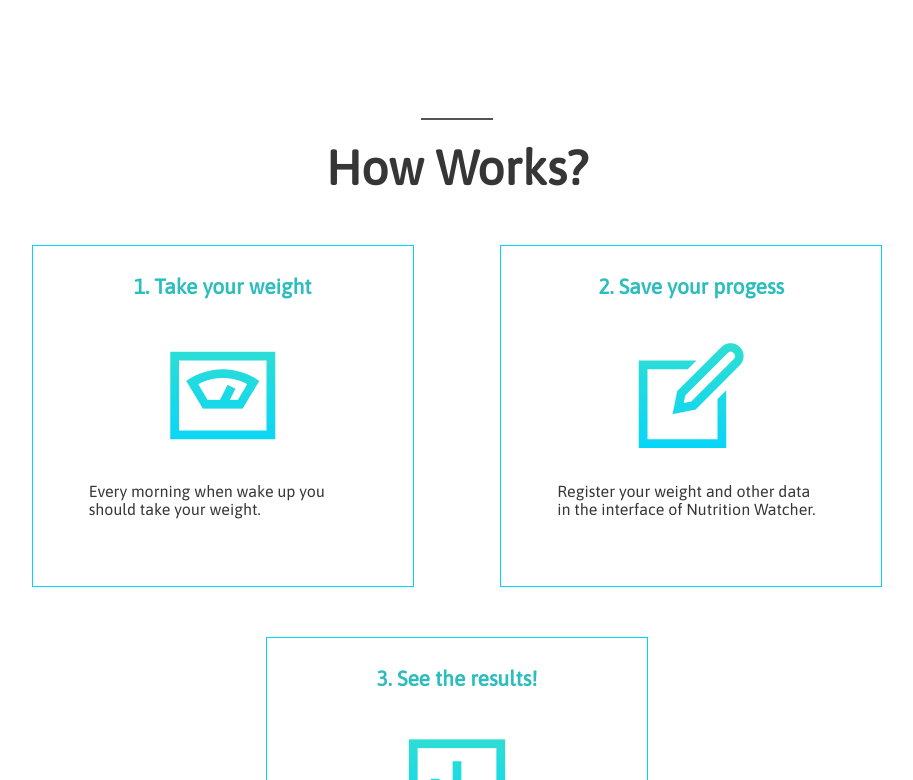
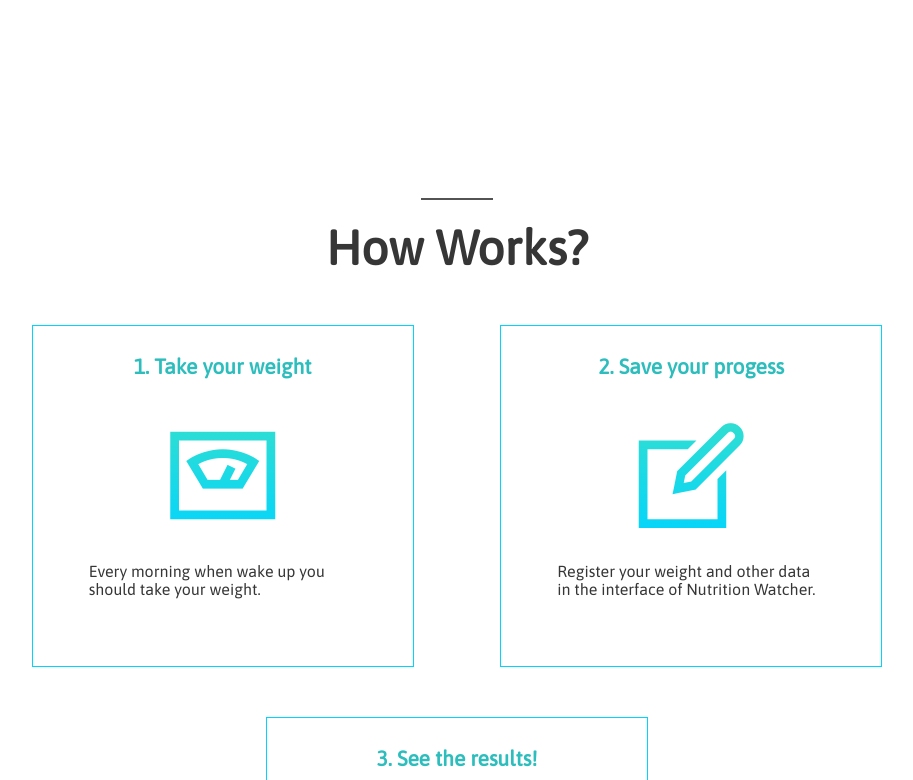
Before and after one commit to edevars/nutrition-watcher, a React app: page / in a window 1280 px wide. Shown: the part 880-1660 px from the top of the page, without its empty margins (183-1096 px from the left). Built offline with nearby package versions, Linux system fonts and the light colour scheme.

Commit message:
:sparkles: Changing margin size

```diff
--- a/src/components/HowInfo/HowInfo.css
+++ b/src/components/HowInfo/HowInfo.css
@@ -1,5 +1,5 @@
 .how-section{
-    margin: 12rem 0px;
+    margin: 20rem 0px;
 }
 
 .divider{
```
